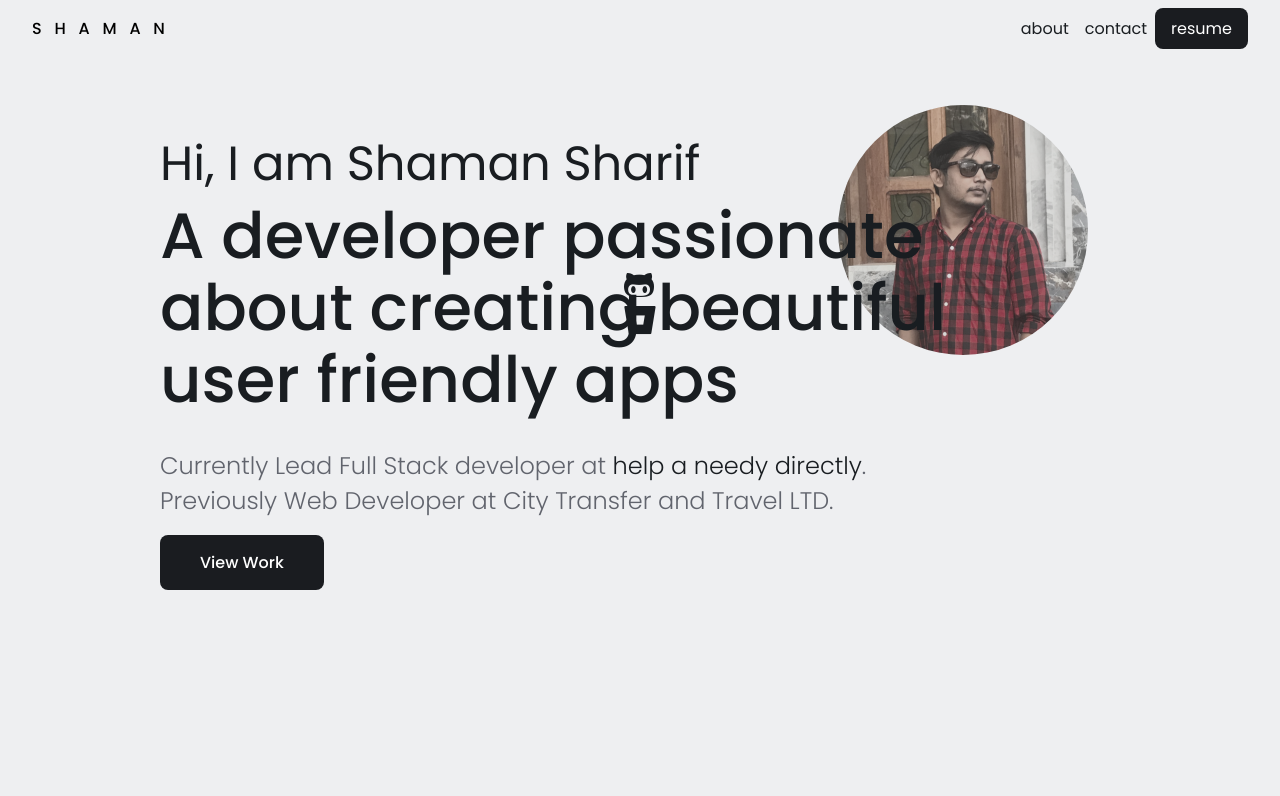
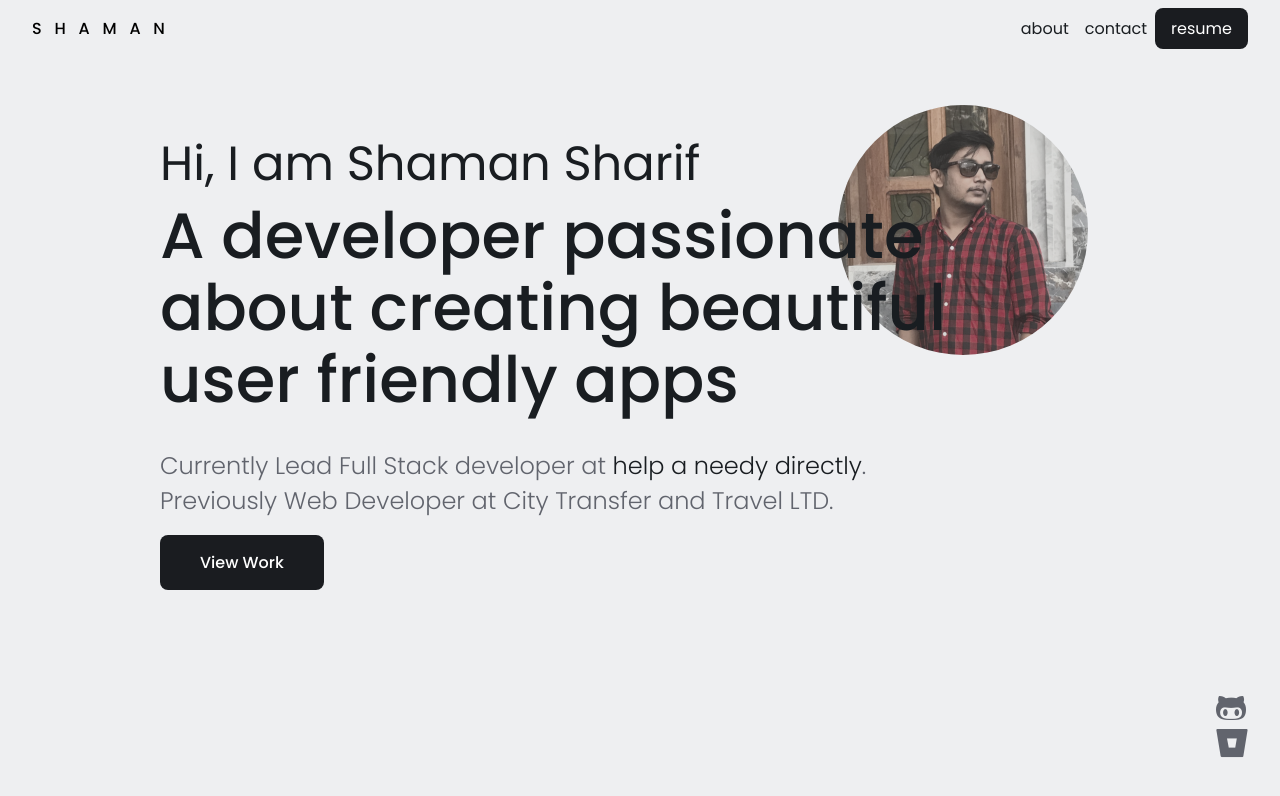
Before and after one commit to pieas-asif/pieas-asif.github.io, a plain HTML site: page index.html in a window 1280 px wide. Drawn offline with Linux system fonts and the light colour scheme.

Commit message:
new icons positioned correctly

```diff
--- a/css/style.css
+++ b/css/style.css
@@ -111,11 +111,18 @@ body {
 	position: fixed;
 	display: flex;
 	flex-direction: column;
+	bottom: 2rem;
+	right: 2rem;
+	z-index: 99;
 }
 
 .footer__links > a {
 	font-size: 2rem;
 	text-decoration: none;
+	color: #61646d;
+}
+
+.footer__links > a:hover {
 	color: #191d21;
 }
 
@@ -198,6 +205,11 @@ body {
 		color: #ffffff;
 		border-radius: 4px;
 	}
+
+	.footer__links > a {
+		color: #191d21;
+	}
+
 }
 
 @keyframes picture_animate {
--- a/index.html
+++ b/index.html
@@ -26,8 +26,8 @@
     <a href="#" class="main__action">View Work</a>
 	</main>
   <div class="footer__links">
-    <a href="#"><i class="fab fa-github-alt"></i></a>
-    <a href="#"><i class="fab fa-bitbucket"></i></a>
+    <a href="https://github.com/pieas-asif" target="_blank"><i class="fab fa-github-alt"></i></a>
+    <a href="https://bitbucket.org/pieas-asif/" target="_blank"><i class="fab fa-bitbucket"></i></a>
   </div>
 </body>
 </html>
```
